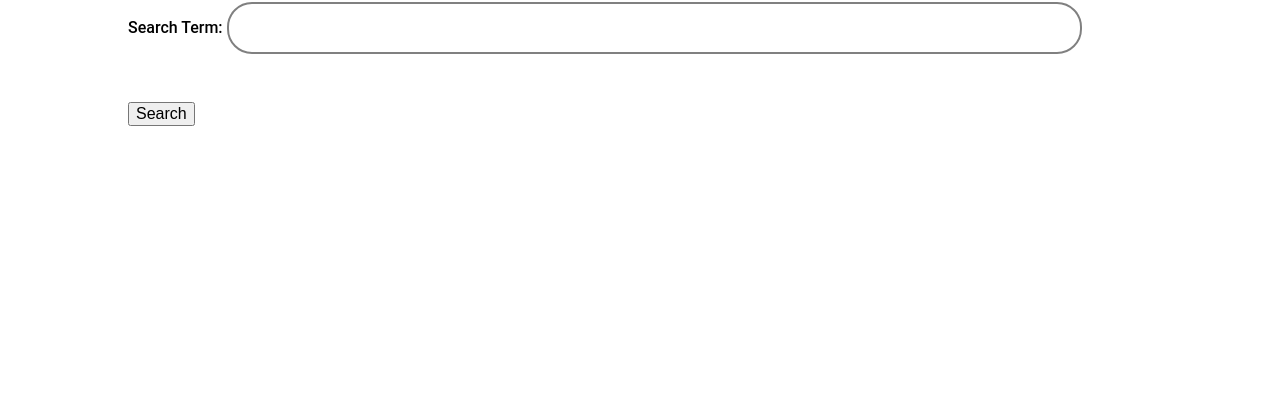
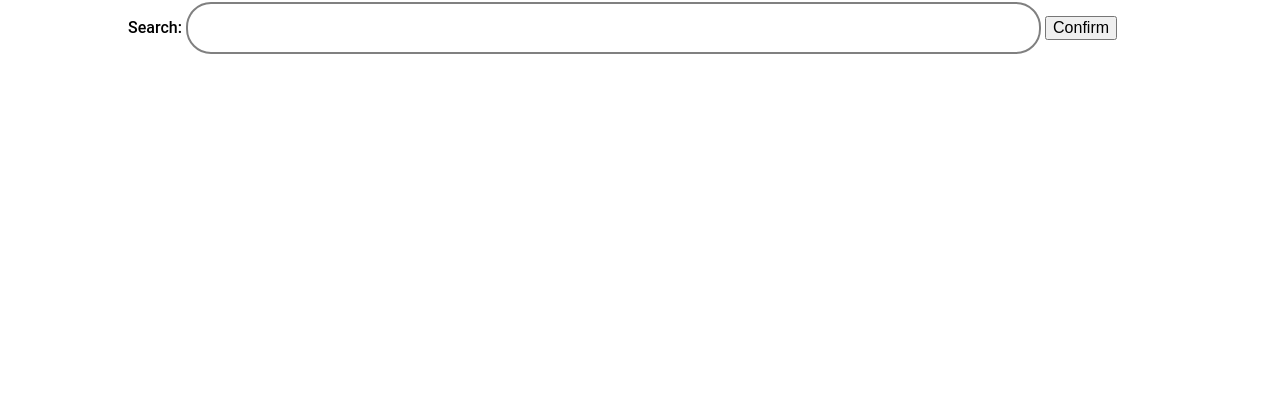
Before and after one commit to deninlawley/Lab-5, a plain HTML site: page index.html in a window 1280 px wide. Shown: the part 496-894 px from the top of the page. After the commit the page ends 870 px from the top, so only its background shows below. Drawn offline with Linux system fonts and the light colour scheme.

Commit message:
Changed search language

```diff
--- a/index.html
+++ b/index.html
@@ -21,9 +21,9 @@
   <section class="search">
   <h1>NASA Image and Video Search</h1>
 <form id="search-form">
-    <label for="search-input">Search Term:</label>
+    <label for="search-input">Search:</label>
     <input type="text" id="search-input" required>
-    <button type="submit">Search</button>
+    <button type="submit">Confirm</button>
 </form>
 <div id="images-container"></div>
 
```
